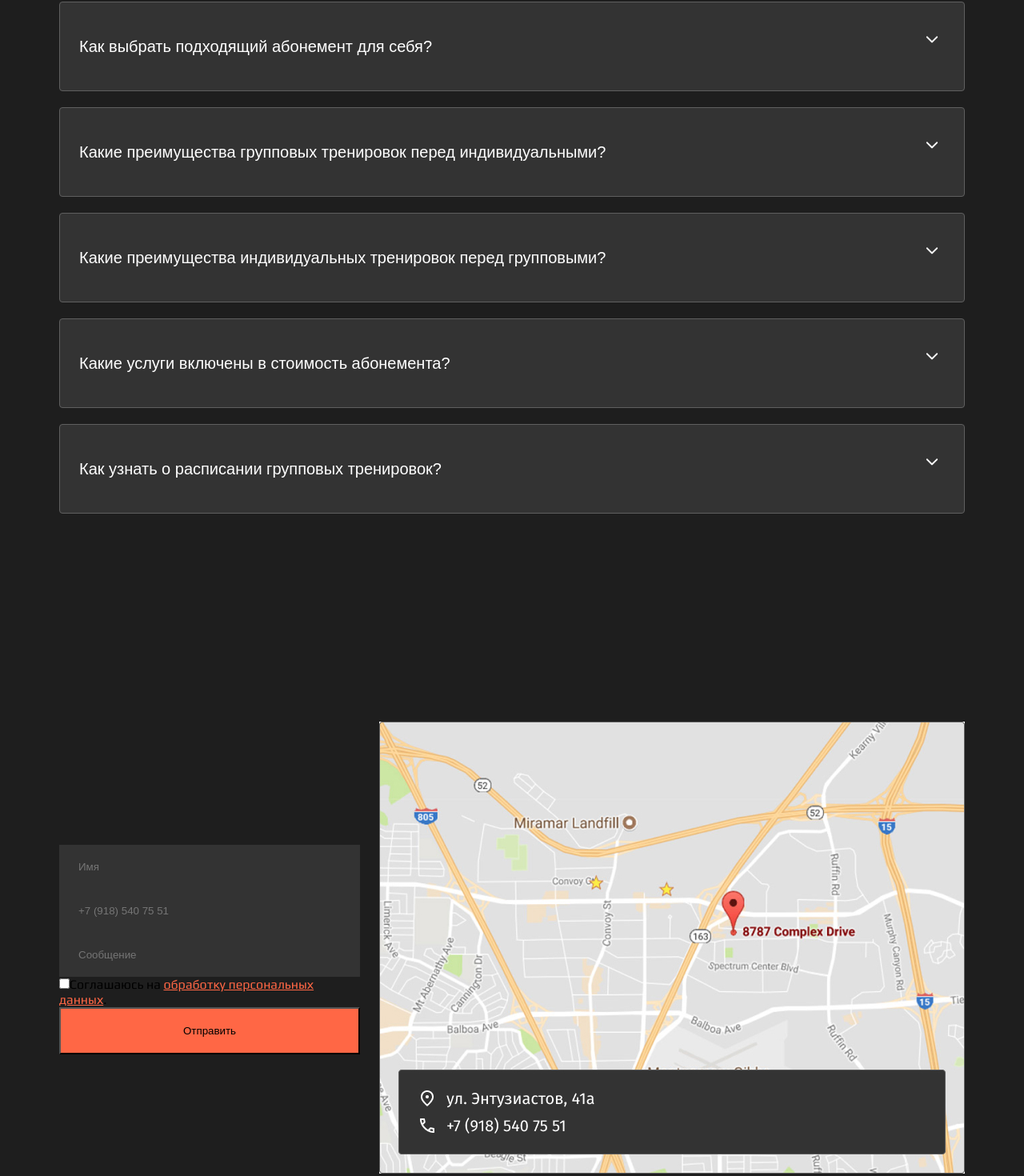
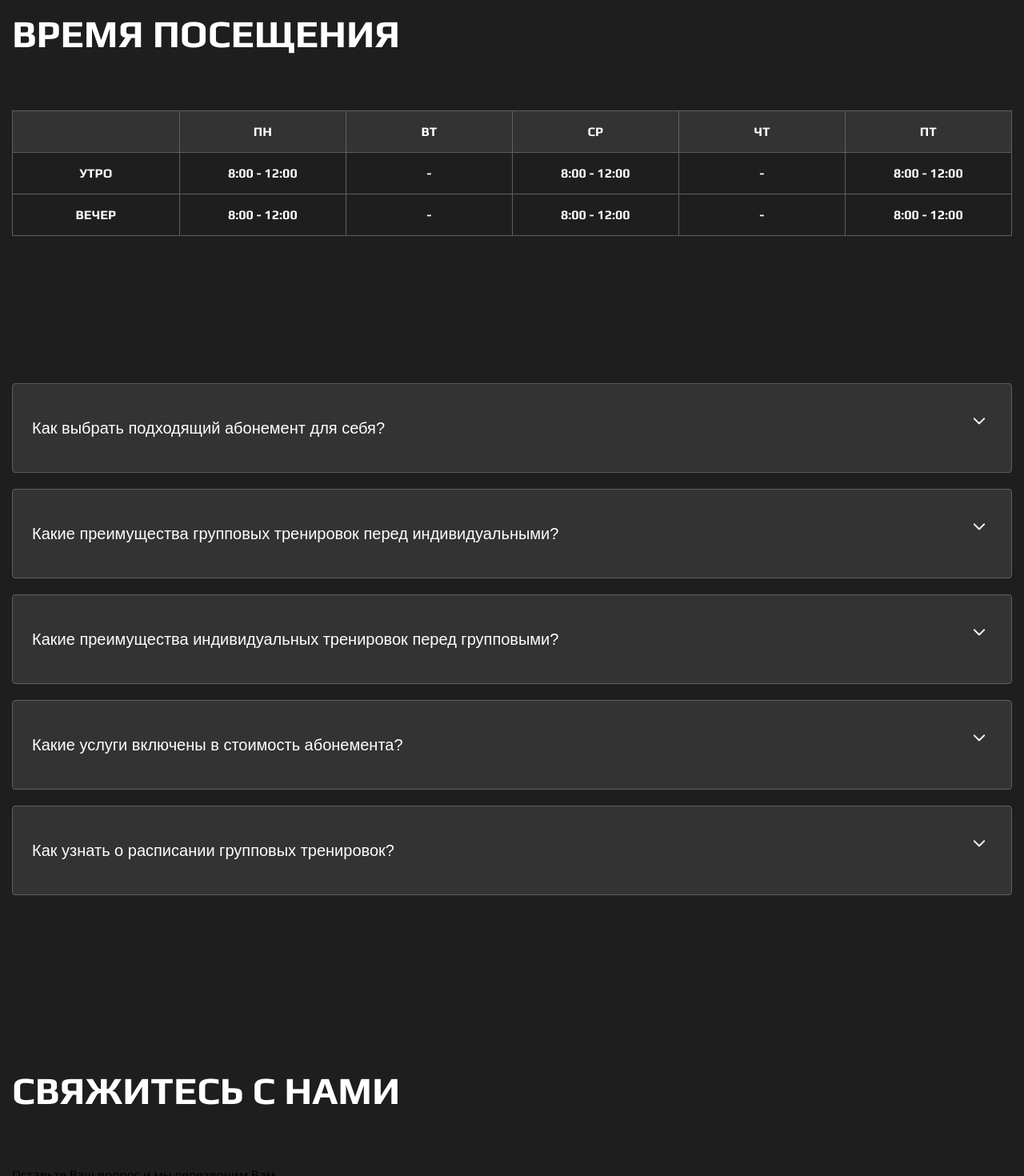
Before and after one commit to alwegr/gym, a React (Create React App) app: page / in a window 1280 px wide. Shown: the part 118-1588 px from the top of the page at 80% size. Built offline with nearby package versions, Linux system fonts and the light colour scheme.

Commit message:
блок расписание

```diff
--- a/src/App.css
+++ b/src/App.css
@@ -1,10 +1,10 @@
 @import url('https://fonts.googleapis.com/css2?family=Play:wght@400;700&display=swap');
-*{
+* {
     margin: 0;
     padding: 0;
     box-sizing: border-box;
 }
-body{
+body {
     font-family: "Play", sans-serif;
     background-color: var(--bg);
 }
@@ -16,26 +16,40 @@ li,
 a {
     cursor: pointer;
 }
-:root{
+input,
+textarea {
+    border: none;
+    outline: none;
+}
+:root {
     --bg: #1E1E1E;
     --white: #FFF;
     --accent: #FF6745;
     --cardBg: #333;
     --border: #5F5F5F;
 }
-
-#hero, #faq, #contact{
-    width: min(100% - 20px, 1440px);
+h2 {
+    color: var(--white);
+    font-size: 48px;
+    font-style: normal;
+    font-weight: 700;
+    line-height: 80px;
+    margin-bottom: 56px;
+    text-transform: uppercase;
+}
+#hero,
+#faq,
+#contact,
+#schedule {
+    width: min(100% - 30px, 1440px);
     margin: 0 auto;
-    padding: 120px 64px;
+    padding: 120px 0 64px 0;
 }
-
-.faq_arrow{
+.faq_arrow {
     float: right;
     transition: all 0.7s;
 }
-
-.faq_arrow.active{
+.faq_arrow.active {
     transition: all 0.7s;
     transform: rotateX(180deg);
 }
--- a/src/App.js
+++ b/src/App.js
@@ -1,5 +1,6 @@
 import './App.css';
 import { Faq } from './components/faq/faq';
+import Schedule from './components/schedule/schedule';
 import { Contact } from './components/сontact-us/contact-us';
 
 
@@ -8,6 +9,7 @@ import { Contact } from './components/сontact-us/contact-us';
 function App() {
   return (
     <>
+      <Schedule/>
       <Faq dataFaq={dataFaq}/>
       <Contact/>
     </>
--- /dev/null
+++ b/src/components/schedule/schedule.css
@@ -0,0 +1,17 @@
+table {
+    border: 1px solid var(--border);
+    border-collapse: collapse;
+    margin: 0 auto;
+    border-radius: 10px;
+}
+
+thead {
+    background-color: var(--cardBg);
+}
+
+th {
+    width: 212px;
+    padding: 16px 30px;
+    border: 1px solid var(--border);
+    color: var(--white);
+}
--- /dev/null
+++ b/src/components/schedule/schedule.jsx
@@ -0,0 +1,45 @@
+import React from 'react'
+import style from './schedule.css'
+
+const Schedule = () => {
+  return (
+    <>
+      <section id='schedule'>
+        <div className={style.header_schedule}>
+          <h2>ВРЕМЯ ПОСЕЩЕНИЯ</h2>
+        </div>
+        <table>
+          <thead>
+            <tr>
+              <th>&nbsp;</th>
+              <th>ПН</th>
+              <th>ВТ</th>
+              <th>СР</th>
+              <th>ЧТ</th>
+              <th>ПТ</th>
+            </tr>
+          </thead>
+          <tbody>
+            <tr>
+              <th>УТРО</th>
+              <th>8:00 - 12:00</th>
+              <th>-</th>
+              <th>8:00 - 12:00</th>
+              <th>-</th>
+              <th>8:00 - 12:00</th>
+            </tr>
+            <tr>
+              <th>ВЕЧЕР</th>
+              <th>8:00 - 12:00</th>
+              <th>-</th>
+              <th>8:00 - 12:00</th>
+              <th>-</th>
+              <th>8:00 - 12:00</th>
+            </tr>
+          </tbody>
+        </table>
+      </section>
+    </>
+  )
+}
+export default Schedule
--- a/src/components/сontact-us/contact-us.jsx
+++ b/src/components/сontact-us/contact-us.jsx
@@ -1,11 +1,15 @@
 import React from 'react'
-import style  from './contact-us.module.css'
+import style from './contact-us.module.css'
 import map from './images-contact/map.jpg'
 
 export const Contact = () => {
   return (
     <>
       <section id='contact'>
+        <div className={style.header_contact}>
+          <h2>СВЯЖИТЕСЬ С НАМИ</h2>
+          <p>Оставьте Ваш вопрос и мы перезвоним Вам.</p>
+        </div>
         {/* правая сторона форма */}
         <div className={style.wrapper_contact}>
           <div className={style.form_box}>
@@ -24,10 +28,10 @@ export const Contact = () => {
               />
             </p>
             <p>
-                    <input
+              <textarea
                 type="text"
                 name='message'
-                      placeholder="Сообщение"
+                placeholder="Ваше сообщение..."
               />
             </p>
             <div className={style.checkbox}>
@@ -45,8 +49,8 @@ export const Contact = () => {
           </div>
 
           {/* левая сторона карта */}
-              <div>
-                <img src={map} alt='карта'/>
+          <div className={style.container_map}>
+            <img src={map} alt='карта' />
           </div>
         </div>
 
--- a/src/components/сontact-us/contact-us.module.css
+++ b/src/components/сontact-us/contact-us.module.css
@@ -1,19 +1,28 @@
+
 .wrapper_contact{
     display: flex;
     justify-content: center;
     align-items: center;
     gap: 24px;
+    flex-wrap: wrap;
 }
 .form_box{
-    max-width: 516px;
+    width: 516px;
 }
 input[type=text],
 input[type=tel]{
     width: 100%;
     padding: 20px 24px;
     background-color: var(--cardBg);
-    outline: none;
-    border: none;
+    margin-bottom: 20px;
+}
+textarea[type=text]{
+    width: 100%;
+    padding: 20px 24px;
+    background-color: var(--cardBg);
+}
+.checkbox{
+    margin: 24px 0;
 }
 .contact_button{
     width: 100%;
@@ -23,3 +32,12 @@ input[type=tel]{
 a{
     color: var(--accent);
 }
+
+
+/* левая сторона карта */
+.container_map{
+    max-width: 732px;
+}
+.container_map img{
+    width: 100%;
+}
```
Lines whose indentation alone changed are shown as unchanged.
